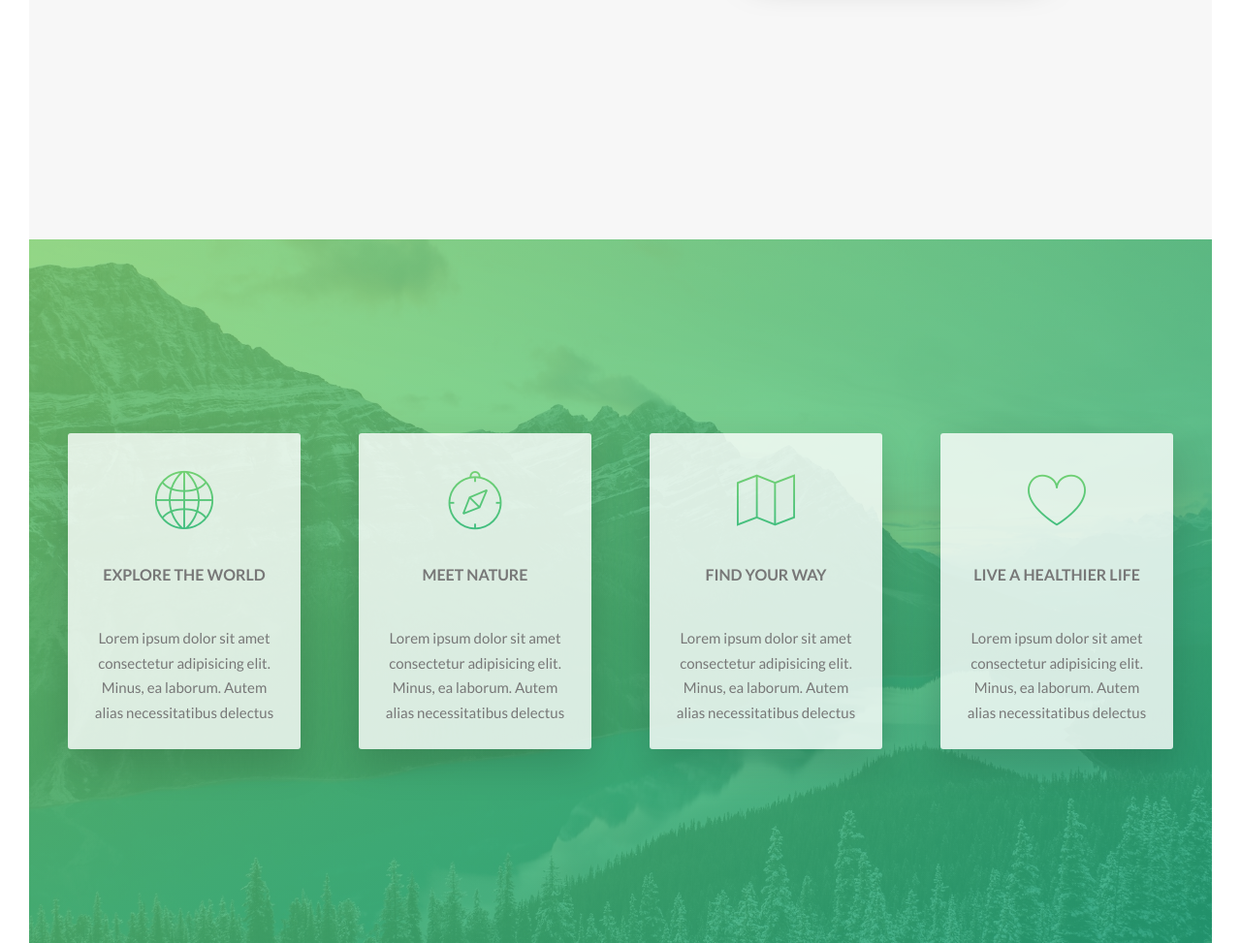
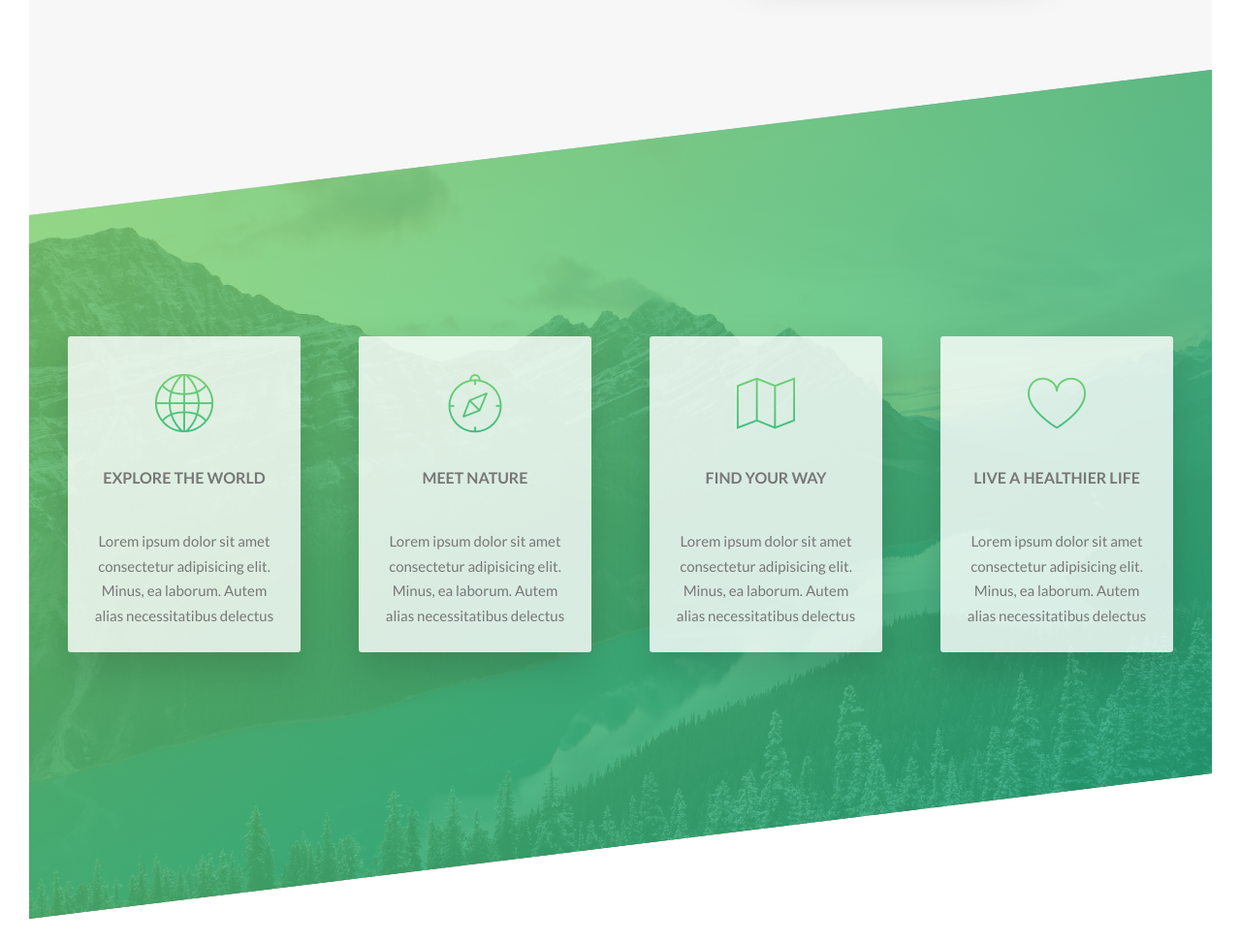
Before and after one commit to kimura-dev/Adventure_Site, a website: page starter/index.html in a window 1280 px wide. Shown: the part 1360-2333 px from the top of the page at 97% size. After the commit the page ends 2308 px from the top, so only its background shows below. Drawn offline with Linux system fonts and the light colour scheme.

Commit message:
skewed features section and feature boxes

```diff
--- a/starter/sass/components/_feature-box.scss
+++ b/starter/sass/components/_feature-box.scss
@@ -6,6 +6,7 @@
   border-radius: 3px;
   box-shadow: 0 1.5rem 4rem rgba($color-black, .15);
   transition: transform .3s;
+
 
   &__icon {
     font-size: 6rem;
--- a/starter/sass/pages/_home.scss
+++ b/starter/sass/pages/_home.scss
@@ -12,4 +12,11 @@
     rgba($color-primary-dark, 0.8)),
   url(../img/nat-4.jpg);
   background-size: cover;
+  transform: skewY(-7deg);
+  margin-top: -10rem;
+
+  // Select everything that is a child
+  & > * {
+    transform: skewY(7deg);
+  }
 }
```
Also changed, not shown: starter/css/style.css.
